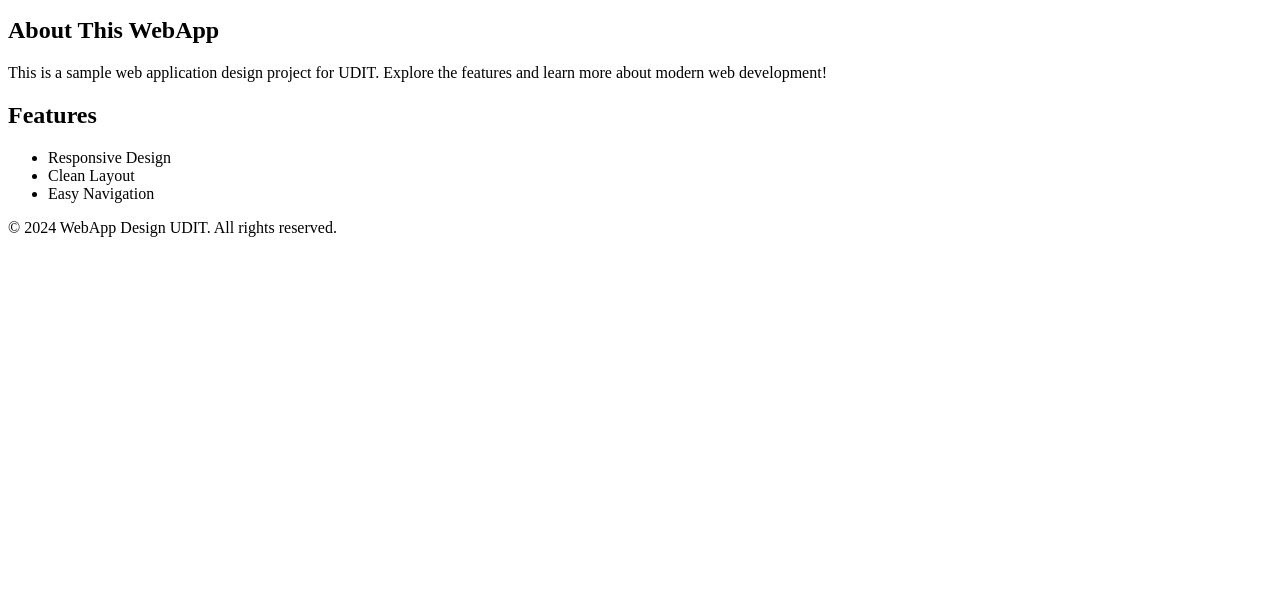
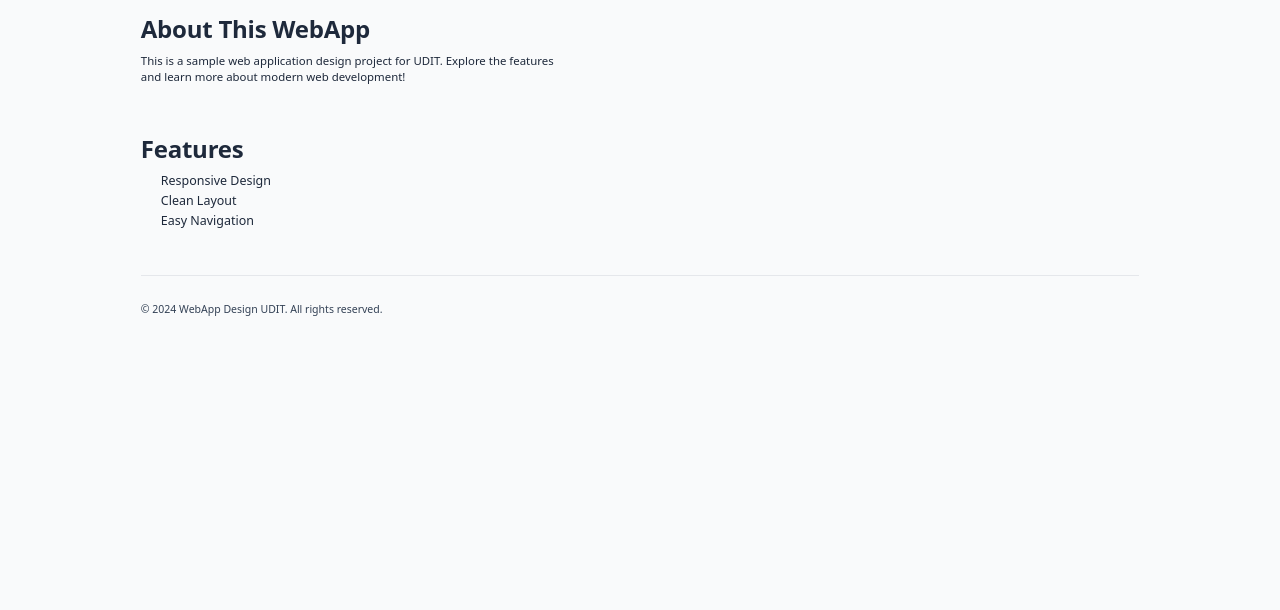
Before and after one commit to henararribas/advanced-web-design, a website: page index.html in a window 1280 px wide. Shown: the part 190-800 px from the top of the page. Drawn offline with Linux system fonts and the light colour scheme.

Commit message:
class 30.10

```diff
--- a/assets/css/index.css
+++ b/assets/css/index.css
@@ -1,5 +1,22 @@
-/*barrel pattern*/
+/**
+ * ─────────────────────────────────────────────
+ *  CSS Barrel Index
+ * ─────────────────────────────────────────────
+ *
+ *  This file uses the "barrel pattern" to re-export (import) a collection
+ *  of CSS modules in a single place, making project imports simpler and
+ *  more maintainable. Instead of importing each CSS file individually
+ *  throughout your project, you only need to import this index file.
+ *
+ *  All base styles, typography, and global site rules are centralized here.
+ *
+ *  ➡️  Add new @import statements below as your CSS grows!
+ *
+ *  Learn more: https://bit.ly/css-barrel-pattern
+ *
+ */
 
-@import url(types.css);
-@import url(style.css);
-@import url(types.css);
+@import url("reset.css");
+@import url("types.css");
+@import url("site.css");
+@import url("theme.css");
--- /dev/null
+++ b/assets/css/theme.css
@@ -0,0 +1,112 @@
+/*
+	Theme tokens and selectors
+	- Base light palette in :root
+	- Explicit dark palette for #theme-dark and system-dark when #theme-auto
+	- Avoids redundancy: no redefinition of light variables for #theme-light
+*/
+
+:root {
+	/* Colors (light palette) */
+
+	/**
+	 * We do NOT set `color-scheme: light;` here because it is the *default* for the browser and is only needed
+	 * if we want to signal an explicit theme. This block is the base :root for all users, so we omit it.
+	 * If users choose "Auto" and their system preference is dark, or if they choose a forced dark/light theme,
+	 * those selectors *will* explicitly set `color-scheme: dark;` or `color-scheme: light;` where appropriate.
+	 */
+
+	--color-background: #f9fafb;
+	--color-foreground: #1e293b;
+	--color-card: #ffffff;
+	--color-card-foreground: #1e293b;
+	--color-popover: #f1f5f9;
+	--color-popover-foreground: #1e293b;
+	--color-primary: #009ee0; /* Cyan */
+	--color-primary-foreground: #000000;
+	--color-secondary: #ffed00; /* Yellow */
+	--color-secondary-foreground: #000000;
+	--color-accent: #e2007a; /* Magenta */
+	--color-accent-foreground: #ffffff;
+	--color-muted: #334155;
+	--color-muted-foreground: #f1f5f9;
+	--color-border: #e5e7eb;
+	--color-input: #e5e7eb;
+	--color-ring: #1de285;
+	--color-destructive: #ff611f;
+	--color-destructive-foreground: #ffffff;
+	--color-muted-foreground-rgb: 51, 65, 85;
+}
+
+/* Auto: follow system dark preference */
+@media (prefers-color-scheme: dark) {
+	:root:has(#theme-auto:checked) {
+		color-scheme: dark;
+		--color-background: #0f172a;
+		--color-foreground: #f8fafc;
+		--color-card: #1e293b;
+		--color-card-foreground: #f8fafc;
+		--color-popover: #1e293b;
+		--color-popover-foreground: #f8fafc;
+		--color-primary: #e2007a; /* Complementary to Cyan */
+		--color-primary-foreground: #ffffff;
+		--color-secondary: #009ee0; /* Complementary to Yellow */
+		--color-secondary-foreground: #ffffff;
+		--color-accent: #ffed00; /* Complementary to Magenta */
+		--color-accent-foreground: #000000;
+		--color-muted: #94a3b8;
+		--color-muted-foreground: #f1f5f9;
+		--color-destructive: #ff611f;
+		--color-destructive-foreground: #0f172a;
+		--color-border: #334155;
+		--color-input: #334155;
+		--color-ring: #1de285;
+		--color-muted-foreground-rgb: 148, 163, 184;
+		/* Dark-adapted shadows */
+		--shadow-s: 0 1px 2px rgba(0, 0, 0, 0.4);
+		--shadow-m: 0 8px 24px rgba(0, 0, 0, 0.35);
+	}
+}
+
+/* Explicit light: no color redefinitions to avoid duplication */
+:root:has(#theme-light:checked) {
+	color-scheme: light;
+}
+
+/* Explicit dark */
+:root:has(#theme-dark:checked) {
+	/*
+		We need to explicitly redefine *all* relevant custom properties (CSS variables) here
+		because the ":root:has(#theme-dark:checked)" selector is independent: it does not inherit
+		the values from the "@media (prefers-color-scheme: dark)" block.
+
+		When "#theme-dark:checked" is used, it must override every variable that defines the palette
+		for dark mode, otherwise any missing value would fall back to the previous scope
+		(likely the light/default values in :root), breaking theme consistency.
+
+		See above for the complete set of dark mode color definitions. All are repeated here
+		to avoid leaking light-theme values into explicit dark mode.
+	*/
+	color-scheme: dark;
+	--color-background: #0f172a;
+	--color-foreground: #f8fafc;
+	--color-card: #1e293b;
+	--color-card-foreground: #f8fafc;
+	--color-popover: #1e293b;
+	--color-popover-foreground: #f8fafc;
+	--color-primary: #e2007a;
+	--color-primary-foreground: #ffffff;
+	--color-secondary: #009ee0;
+	--color-secondary-foreground: #ffffff;
+	--color-accent: #ffed00;
+	--color-accent-foreground: #000000;
+	--color-muted: #94a3b8;
+	--color-muted-foreground: #f1f5f9;
+	--color-border: #334155;
+	--color-input: #334155;
+	--color-ring: #1de285;
+	--color-destructive: #ff611f;
+	--color-destructive-foreground: #0f172a;
+	--color-muted-foreground-rgb: 148, 163, 184;
+	--shadow-s: 0 1px 2px rgba(0, 0, 0, 0.4);
+	--shadow-m: 0 8px 24px rgba(0, 0, 0, 0.35);
+}
--- a/index.html
+++ b/index.html
@@ -21,6 +21,10 @@
 		<link rel="manifest" href="./manifest.json" />
 	</head>
 	<body>
+		<input type="radio" name="theme" id="theme-auto" hidden checked />
+		<input type="radio" name="theme" id="theme-light" hidden />
+		<input type="radio" name="theme" id="theme-dark" hidden />
+		<div class="app">
 			<header>
 				<nav>
 					<ul>
@@ -45,9 +49,6 @@
 				This approach does not require JavaScript. All logic is handled in CSS using the 'has()' selector and custom properties.
 			-->
 				<form class="cluster" style="justify-content: flex-end; margin-top: var(--space-2)" aria-label="Theme">
-				<input type="radio" name="theme" id="theme-auto" hidden checked />
-				<input type="radio" name="theme" id="theme-light" hidden />
-				<input type="radio" name="theme" id="theme-dark" hidden />
 					<label for="theme-auto" class="btn btn--ghost" style="height: auto; padding: 0.4rem 0.6rem">Auto</label>
 					<label for="theme-light" class="btn btn--ghost" style="height: auto; padding: 0.4rem 0.6rem">Light</label>
 					<label for="theme-dark" class="btn btn--ghost" style="height: auto; padding: 0.4rem 0.6rem">Dark</label>
@@ -74,5 +75,6 @@
 			<footer>
 				<p>&copy; 2024 WebApp Design UDIT. All rights reserved.</p>
 			</footer>
+		</div>
 	</body>
 </html>
```
Lines whose indentation alone changed are shown as unchanged.
